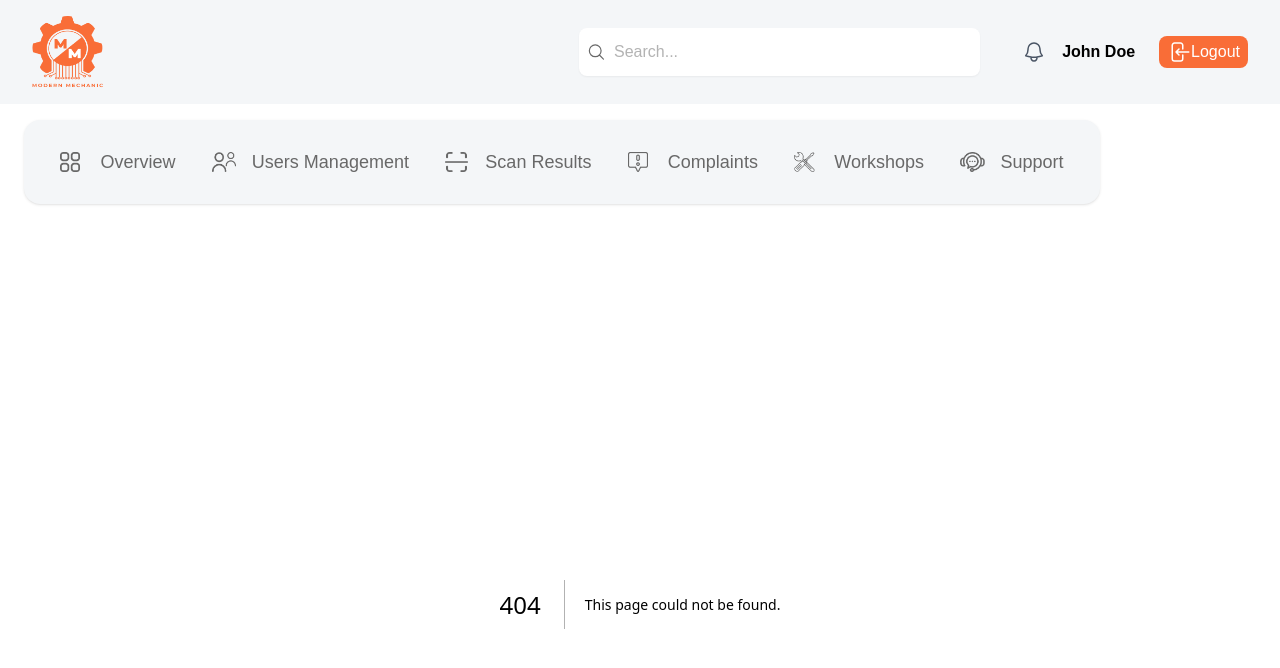
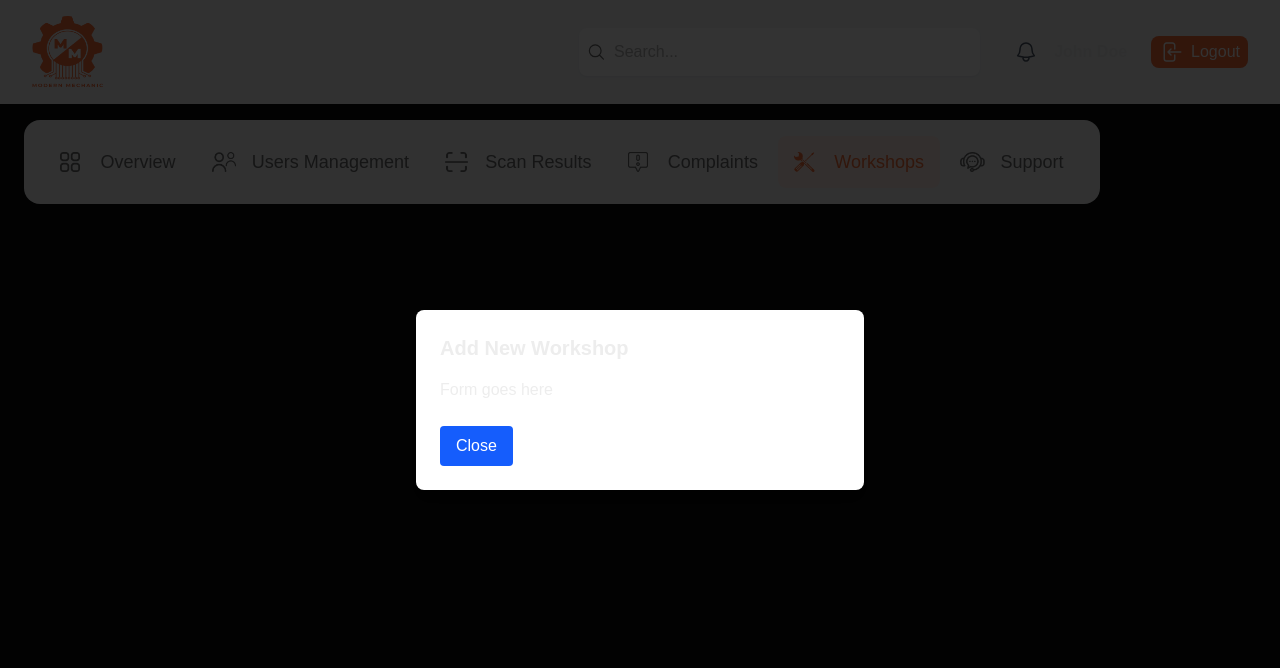
Before and after one commit to Soda-bees/modern-mechanic-admin-panel, a Next.js app: page /workshops/add in a window 1280 px wide. Before the commit this address had no page. Shown: the top 668 px of the page. Built offline with nearby package versions, Linux system fonts and the light colour scheme; sample sign-in values are in the browser's storage.

Commit message:
working on workshop modal

```diff
--- /dev/null
+++ b/src/app/complaints/detail/[_id]/page.tsx
@@ -0,0 +1,19 @@
+interface Props {
+    params: {
+      _id: string; // ✅ use _id here to match the folder
+    };
+  }
+
+  export default function ComplaintDetail({ params }: Props) {
+    const { _id } = params;
+    console.log("params", params);
+
+    return (
+      <div className="p-6">
+        <h1 className="text-2xl font-bold mb-4">Complaint Detail</h1>
+        <p className="text-gray-700">
+          Showing details for ID: <strong>{_id}</strong>
+        </p>
+      </div>
+    );
+  }
--- a/src/app/complaints/page.tsx
+++ b/src/app/complaints/page.tsx
@@ -1,21 +1,3 @@
-// "use client";
-
-// import ProtectedRoute from "@/component/ProtectedRoute";
-// import PageHeader from "@/component/PageHeader";
-// import { useRouter } from "next/navigation";
-
-// export default function complaints() {
-//     const router = useRouter();
-
-//     return (
-//         <ProtectedRoute>
-//             <div className="w-full">
-//                 <PageHeader title="Complaints" showFilter onFilterClick={() => alert('filter clicked!')} />
-//             </div>
-//         </ProtectedRoute>
-//     );
-// }
-
 "use client";
 
 import ProtectedRoute from "@/component/ProtectedRoute";
@@ -24,11 +6,31 @@ import { useRouter } from "next/navigation";
 import { DocumentIcon } from "@heroicons/react/24/outline";
 import images from "@/services/images";
 import { UserIcon } from "@heroicons/react/24/outline";
+import Link from "next/link";
 
 export default function Complaints() {
   const router = useRouter();
 
-  const complaints = Array(4).fill({
+  // const complaints = Array(4).fill({
+  //   name: "Emily Richardson",
+  //   email: "emilyrichardson@gmail.com",
+  //   phone: "+1234568799",
+  //   date: "July 17, 2025",
+  //   time: "16:45",
+  //   vehicle: "Bugatti Chiron 2027",
+  //   dtcCode: "P0025",
+  //   issue: "Exhaust Variable Camshaft Timing (Bank 2)",
+  //   urgency: "Soon",
+  //   difficulty: "Specialist",
+  //   cost: "From $1,500 to $15,000+",
+  //   message:
+  //     "I'm not satisfied with the scan results. The diagnostic indicated three issues with my engine, but my car was running perfectly fine before I brought it in. I’ve taken my vehicle to another mechanic who found no issues with the engine. I believe the scan results are incorrect and would like a refund for the diagnostic service.",
+  // });
+
+  const complaints = Array(10)
+    .fill(null)
+    .map((_, index) => ({
+      _id: `complaint-${index + 1}`, // You can use a more unique ID if needed
       name: "Emily Richardson",
       email: "emilyrichardson@gmail.com",
       phone: "+1234568799",
@@ -42,7 +44,7 @@ export default function Complaints() {
       cost: "From $1,500 to $15,000+",
       message:
         "I'm not satisfied with the scan results. The diagnostic indicated three issues with my engine, but my car was running perfectly fine before I brought it in. I’ve taken my vehicle to another mechanic who found no issues with the engine. I believe the scan results are incorrect and would like a refund for the diagnostic service.",
-  });
+    }));
 
   return (
     <ProtectedRoute>
@@ -68,7 +70,9 @@ export default function Complaints() {
                     Submitted on {complaint.date} • {complaint.time}
                   </p>
                 </div>
-                <button className="px-4 py-2 sm:px-5 sm:py-2.5 border rounded-xl border-gray-300 text-gray-700 hover:bg-gray-100">
+                <Link
+                  href={`/complaints/detail/${complaint._id}`}
+                  className="px-4 py-2 sm:px-5 sm:py-2.5 border rounded-xl border-gray-300 text-gray-700 hover:bg-gray-100 cursor-pointer">
                   <div className="flex items-center sm:space-x-2">
                     <img
                       src={images.document}
@@ -79,7 +83,7 @@ export default function Complaints() {
                       View Full Details
                     </span>
                   </div>
-                </button>
+                </Link>
               </div>
 
               <div className="grid grid-cols-1 md:grid-cols-2 gap-4">
--- a/src/app/globals.css
+++ b/src/app/globals.css
@@ -12,6 +12,7 @@
   --font-mono: var(--font-geist-mono);
   --color-headerBG: #F4F6F8;
   --color-grey: #686868;
+  --color-darkGrey: #8E8E8E;
   --color-orange: #F96D37;
   --color-lightOrange: #FFEDE6;
   --color-red: #E22529;
--- /dev/null
+++ b/src/app/workshops/add/page.tsx
@@ -0,0 +1,48 @@
+'use client'
+
+import { useRouter } from 'next/navigation'
+import React, { useState } from 'react'
+import { XMarkIcon } from '@heroicons/react/24/outline';
+import { AnimatePresence, motion } from 'framer-motion';
+
+export default function AddWorkshopModal() {
+  const router = useRouter()
+  const [showModal, setShowModal] = useState(true)
+
+  const handleClose = () => {
+    setShowModal(false)
+    setTimeout(() => router.push('/workshops'), 100)
+  }
+
+  return (
+    <AnimatePresence>
+      {showModal && (
+        <motion.div
+          className="fixed inset-0 bg-black/80 flex items-center justify-center z-[999]"
+          onClick={handleClose}
+          initial={{ opacity: 0 }}
+          animate={{ opacity: 1 }}
+          exit={{ opacity: 0 }}
+        >
+          <motion.div
+            className="bg-white p-6 rounded-lg w-full max-w-md shadow-lg"
+            onClick={(e) => e.stopPropagation()}
+            initial={{ opacity: 0, scale: 0.8 }}
+            animate={{ opacity: 1, scale: 1 }}
+            exit={{ opacity: 0, scale: 0.8 }}
+            transition={{ duration: 0.3, ease: 'easeOut' }}
+          >
+            <h2 className="text-xl font-semibold mb-4">Add New Workshop</h2>
+            <p className="mb-4">Form goes here</p>
+            <button
+              onClick={handleClose}
+              className="mt-2 px-4 py-2 bg-blue-600 text-white rounded hover:bg-blue-700"
+            >
+              Close
+            </button>
+          </motion.div>
+        </motion.div>
+      )}
+    </AnimatePresence>
+  )
+}
--- a/src/app/workshops/page.tsx
+++ b/src/app/workshops/page.tsx
@@ -1,21 +1,32 @@
-// export default function workshops() {
-//     return <div className="text-2xl font-bold ">This is the workshops</div>;
-// }
-
 "use client";
 
 import ProtectedRoute from "@/component/ProtectedRoute";
 import PageHeader from "@/component/PageHeader";
-import { useRouter } from "next/navigation";
+import { usePathname, useRouter } from "next/navigation";
+import { useEffect, useState } from "react";
+import Link from "next/link";
+import AddWorkshopModal from "./add/page";
 
 
 export default function workshops() {
   const router = useRouter();
+  const pathname = usePathname()
+  const [showModal, setShowModal] = useState(false)
+
+  useEffect(() => {
+    setShowModal(pathname === '/workshops/add')
+  }, [pathname])
 
   return (
     <ProtectedRoute>
       <div className="w-full">
-        <PageHeader title="Workshops" showFilter onFilterClick={() => alert('filter clicked!')} />
+        <PageHeader title="Workshops" showFilter
+        // onFilterClick={() => alert('filter clicked!')}
+        />
+        <Link href="/workshops/add">Add Workshop</Link>
+        {showModal && (
+          <AddWorkshopModal />
+        )}
       </div>
     </ProtectedRoute>
   );
--- a/src/component/Button.tsx
+++ b/src/component/Button.tsx
@@ -6,11 +6,18 @@ import { ButtonPropsType } from '@/types/button';
 import Link from 'next/link';
 import { motion, AnimatePresence } from 'framer-motion';
 
-const Button: React.FC<ButtonPropsType> = ({ title, activeIcon, inactiveIcon, currentPath }) => {
+const Button: React.FC<ButtonPropsType> = ({ title, activeIcon, inactiveIcon, currentPath, href }) => {
     const pathname = usePathname();
-    const isActive = pathname === currentPath;
+    // const isActive = pathname === currentPath;
+    const isActive = currentPath.some(path => {
+        if (path === '/') {
+            return pathname === '/'; // Exact match for homepage
+        }
+        return pathname.startsWith(path);
+    });
+
     return (
-        <Link href={currentPath} className={isActive ? 'flex flex-row items-center justify-center bg-lightOrange px-4 py-3 rounded-lg' :
+        <Link href={href} className={isActive ? 'flex flex-row items-center justify-center bg-lightOrange px-4 py-3 rounded-lg' :
             'flex flex-row items-center justify-center px-4 py-3 rounded-lg'}>
             <AnimatePresence mode="popLayout">
                 <motion.div
--- a/src/component/Header.tsx
+++ b/src/component/Header.tsx
@@ -7,10 +7,12 @@ import images from '@/services/images';
 import { BellIcon, MagnifyingGlassIcon, ArrowLeftEndOnRectangleIcon } from '@heroicons/react/24/outline';
 import { useSearch } from '@/context/SearchContext';
 import { motion } from 'framer-motion';
+import { useAuth } from '@/context/AuthContext';
 
 const Header = () => {
     const pathname = usePathname();
     const { search, setSearch } = useSearch();
+    const { logout } = useAuth();
 
     return (
         <header className="bg-headerBG flex flex-col sm:flex-row justify-between items-center px-4 py-4 sm:px-8 w-full">
@@ -21,6 +23,16 @@ const Header = () => {
                 <div className='flex flex-row items-center sm:hidden'>
                     <BellIcon className="w-6 h-6 text-gray-600 mr-2 cursor-pointer" />
                     <h4 className='font-bold'>John Doe</h4>
+                    <motion.button
+                        onClick={logout}
+                        whileHover={{ scale: 1.02 }}
+                        whileTap={{ scale: 0.95 }}
+                        className='flex flex-row items-center justify-center cursor-pointer bg-orange px-2 py-1 rounded-lg ml-6'>
+                        <ArrowLeftEndOnRectangleIcon className="w-6 h-6 text-white cursor-pointer md:mr-2" />
+                        <span className='text-white hidden md:flex'>
+                            Logout
+                        </span>
+                    </motion.button>
                 </div>
             </div>
             <div className='w-[80%] md:w-[85%] lg:w-[65%] xl:w-[55%] sm:flex flex-row items-center justify-between hidden '>
@@ -34,10 +46,11 @@ const Header = () => {
                     <BellIcon className="w-6 h-6 text-gray-600 mr-4 cursor-pointer" />
                     <h4 className='font-bold mr-6'>John Doe</h4>
                     <motion.button
+                        onClick={logout}
                         whileHover={{ scale: 1.02 }}
                         whileTap={{ scale: 0.95 }}
                         className='flex flex-row items-center justify-center cursor-pointer bg-orange px-2 py-1 rounded-lg'>
-                        <ArrowLeftEndOnRectangleIcon className="w-6 h-6 text-white cursor-pointer" />
+                        <ArrowLeftEndOnRectangleIcon className="w-6 h-6 text-white cursor-pointer md:mr-2" />
                         <span className='text-white hidden md:flex'>
                             Logout
                         </span>
--- a/src/component/Navbar.tsx
+++ b/src/component/Navbar.tsx
@@ -42,12 +42,12 @@ const Navbar = () => {
     return (
         <div className="w-full overflow-x-auto scrollbar-hide custom1100:overflow-x-visible custom1100:w-[96%] max-w-[1100px] custom1100:pl-6 sticky top-0">
             <div className="flex flex-row items-center custom1100:justify-evenly bg-headerBG mt-4 w-max min-w-full p-4 rounded-2xl shadow-sm whitespace-nowrap ">
-                <Button title="Overview" activeIcon={images.overViewActive} inactiveIcon={images.overViewInActive} currentPath="/" />
-                <Button title="Users Management" activeIcon={images.userActive} inactiveIcon={images.userInActive} currentPath="/usersManagement" />
-                <Button title="Scan Results" activeIcon={images.scnaActive} inactiveIcon={images.scanInActive} currentPath="/scanResults" />
-                <Button title="Complaints" activeIcon={images.complainsActive} inactiveIcon={images.complainsInActive} currentPath="/complaints" />
-                <Button title="Workshops" activeIcon={images.workshopsActive} inactiveIcon={images.workshopsInActive} currentPath="/workshops" />
-                <Button title="Support" activeIcon={images.supportActive} inactiveIcon={images.supportInActive} currentPath="/support" />
+                <Button title="Overview" activeIcon={images.overViewActive} inactiveIcon={images.overViewInActive} href="/" currentPath={['/']} />
+                <Button title="Users Management" activeIcon={images.userActive} inactiveIcon={images.userInActive} href="/usersManagement" currentPath={['/usersManagement']} />
+                <Button title="Scan Results" activeIcon={images.scnaActive} inactiveIcon={images.scanInActive} href="/scanResults" currentPath={['/scanResults']} />
+                <Button title="Complaints" activeIcon={images.complainsActive} inactiveIcon={images.complainsInActive} href="/complaints" currentPath={['/complaints']} />
+                <Button title="Workshops" activeIcon={images.workshopsActive} inactiveIcon={images.workshopsInActive} href="/workshops" currentPath={['/workshops']} />
+                <Button title="Support" activeIcon={images.supportActive} inactiveIcon={images.supportInActive} href="/support" currentPath={['/support']} />
             </div>
         </div>
     );
--- a/src/types/button.d.ts
+++ b/src/types/button.d.ts
@@ -2,5 +2,6 @@ export interface ButtonPropsType {
    title:string;
    activeIcon: StaticImageData;
    inactiveIcon: StaticImageData;
-   currentPath: string;
+   currentPath: string[];
+   href:string;
 }
```
Lines whose indentation alone changed are shown as unchanged.
